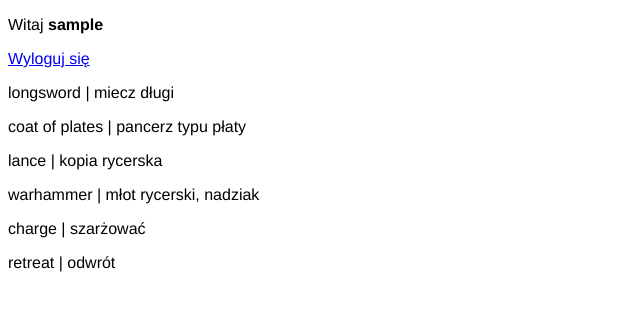
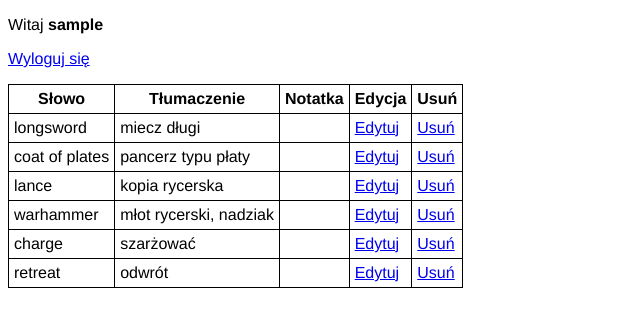
Before and after one commit to MikZarZSG/slownik_online, a PHP site: page /panel.php in a window 1280 px wide. Shown: the top 327 px of the page, without its empty margins (0-640 px from the left). Run offline with PHP 8.4, Linux system fonts and the light colour scheme; the visitor is signed in with stand-in values (Sample User, id 1); data comes from the database, SQL or seed files in the repository.

Commit message:
Generowanie tabeli ze slowkami

```diff
--- a/panel.php
+++ b/panel.php
@@ -53,9 +53,32 @@
 
             //Poprawnie wykonano zapytanie
             if($wynik) {
+echo<<<END
+    <table>
+        <tr>
+            <th>Słowo</th>
+            <th>Tłumaczenie</th>
+            <th>Notatka</th>
+            <th>Edycja</th>
+            <th>Usuń</th>
+        </tr>
+END;
                 while($wiersz = $wynik->fetch_assoc()) {
-                    echo "<p>${wiersz['slowo']} | ${wiersz['tlumaczenie']}</p>";
+                    //echo "<p>${wiersz['slowo']} | ${wiersz['tlumaczenie']}</p>";
+
+echo<<<END
+    <tr>
+        <td>${wiersz['slowo']}</td>
+        <td>${wiersz['tlumaczenie']}</td>
+        <td>${wiersz['notatka']}</td>
+        <td><a href="#">Edytuj</a></td>
+        <td><a href="#">Usuń</a></td>
+    </tr>
+END;
                 }
+echo<<<END
+    </table>
+END;
             }
             //Błąd w wykonaniu zapytania
             else {
--- a/style.css
+++ b/style.css
@@ -5,3 +5,9 @@ body {
 .error {
     color: red;
 }
+
+table, th, td {
+    border: 1px solid black;
+    border-collapse: collapse;
+    padding: 5px;
+}
```
